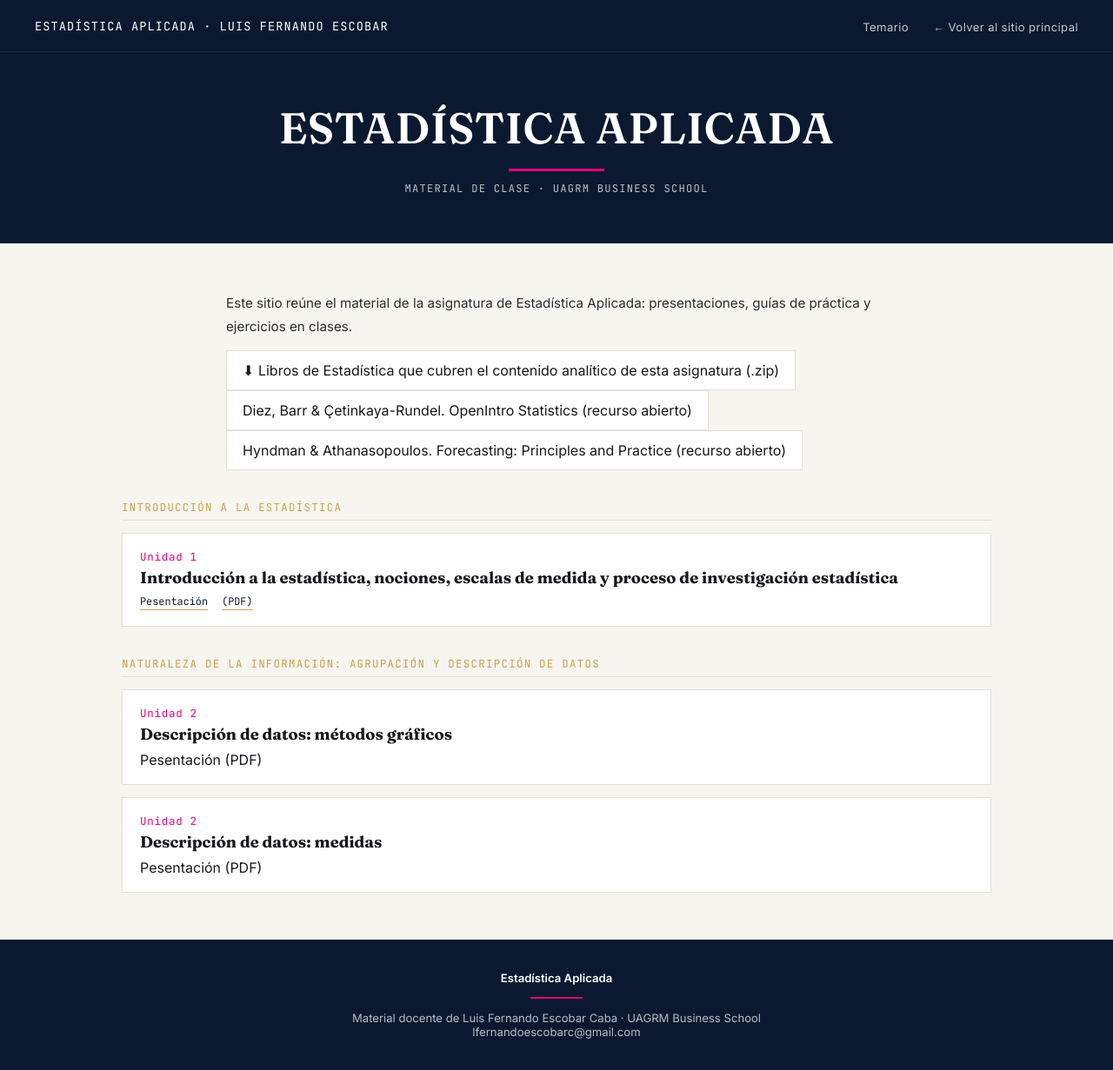
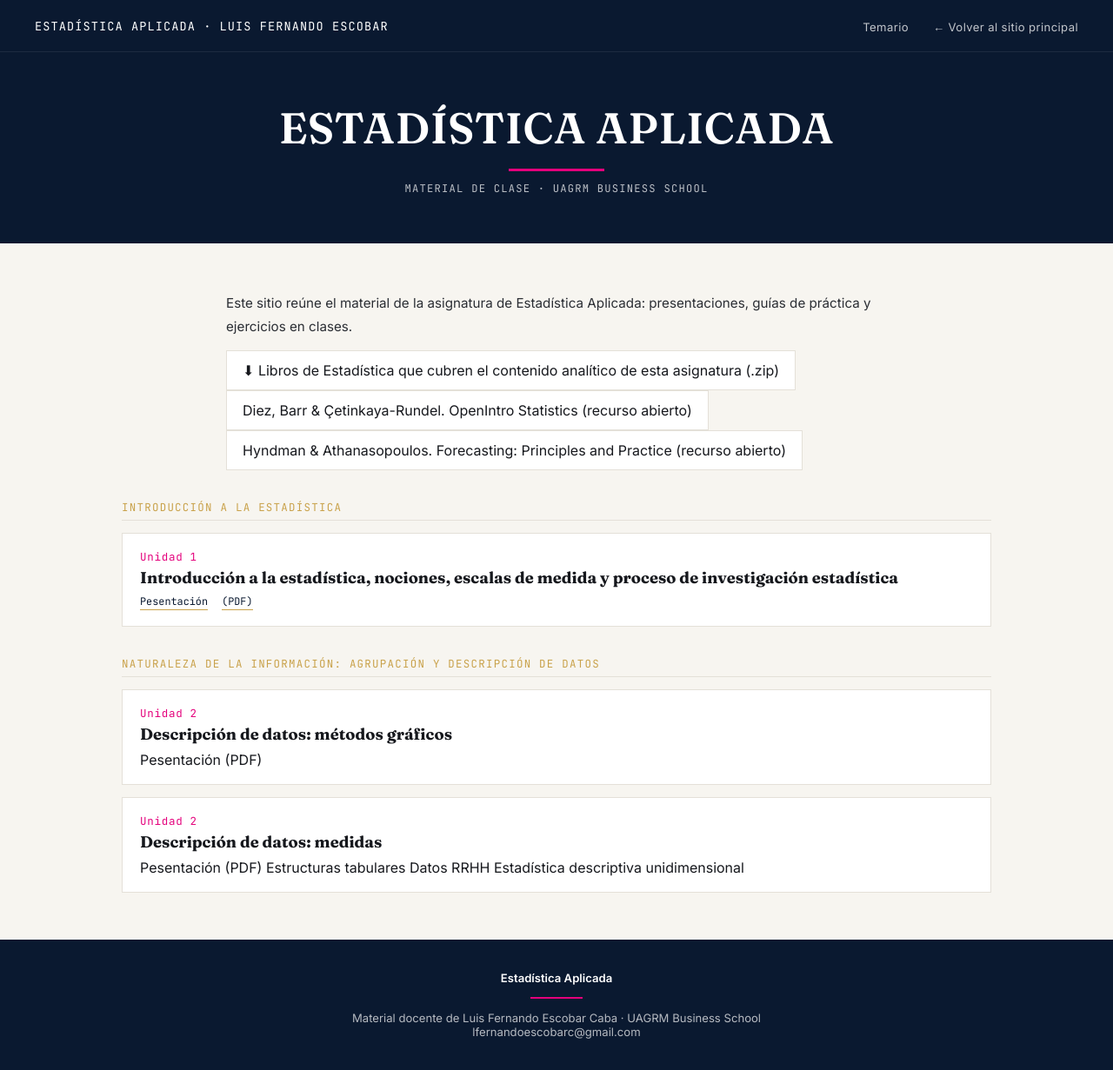
Before and after one commit to LFernandoEscobarC/estadistica, a Jekyll site: the page built from index.md, in a window 1280 px wide and 1231 px high. Shown: the whole window at 87% size. Built offline with Jekyll 4.4.1, drawn with Linux system fonts in a browser that asks for light colours.

Commit message:
Update index.md

```diff
--- a/index.md
+++ b/index.md
@@ -57,6 +57,9 @@ title: Temario
       <h3>Descripción de datos: medidas</h3>
         <a href="https://raw.githack.com/Lufesc/EstAplic2026/main/Contenido/02-descripcion/02-describiendo-datos-numerica.html">Pesentación</a>
         <a href="https://raw.githack.com/Lufesc/EstAplic2026/main/Contenido/02-descripcion/02-describiendo-datos-numerica.pdf">(PDF)</a>
+      <a href="https://lufesc.github.io/Estructurastabularded/">Estructuras tabulares</a>
+      <a href="https://raw.githack.com/Lufesc/EstAplic2026/main/Practicas/Data.csv">Datos RRHH</a>
+      <a href="https://lufesc.github.io/EstadisticaDescriptiva/">Estadística descriptiva unidimensional</a>
     </li>
   </ul>
 
```
